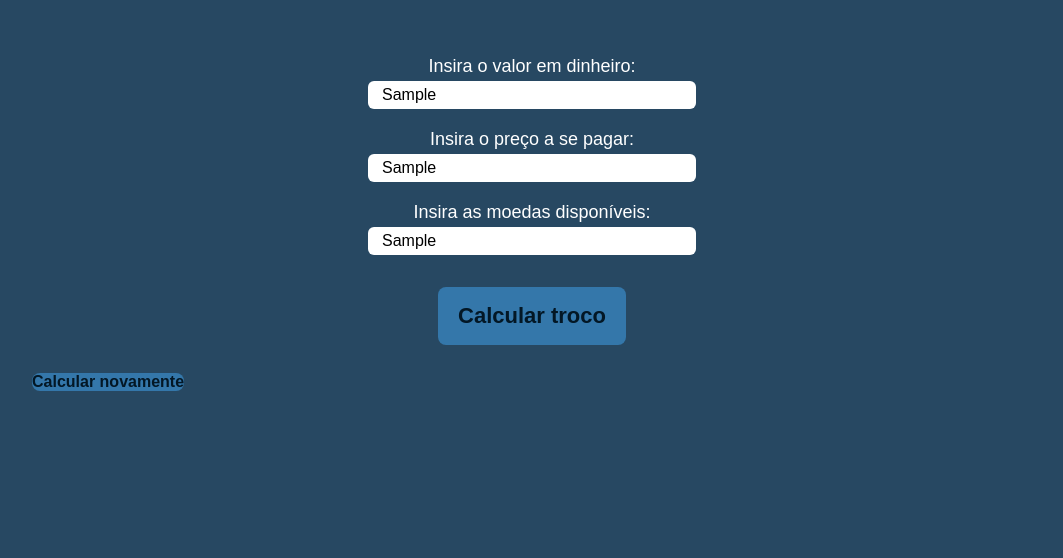
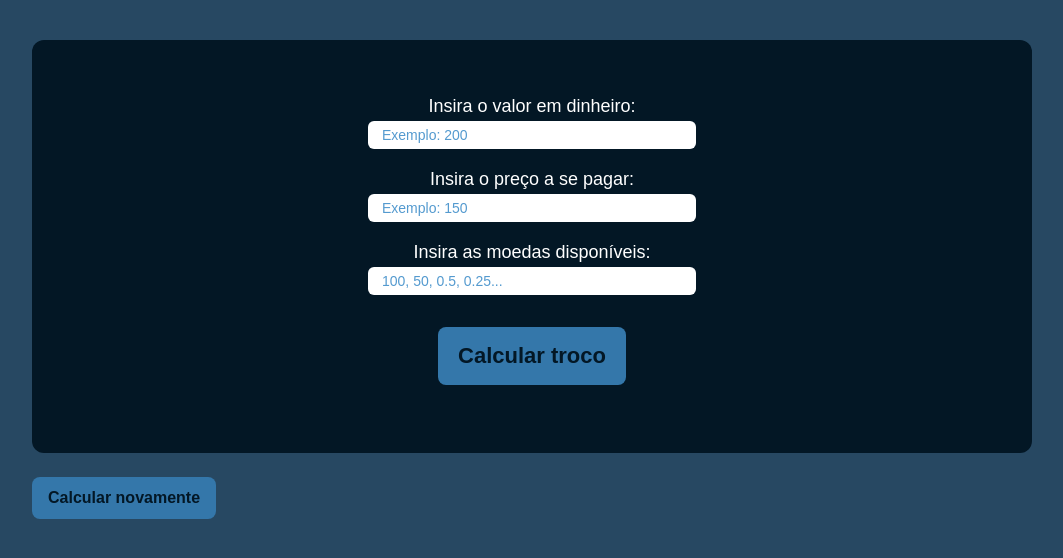
Before and after one commit to projeto-de-algoritmos/Greed_Calculadora_de_troco, a plain HTML site: page index.html in a window 1280 px wide. Both pictures are taken after typing "Sample", "Sample", "Sample" into the empty fields and a click on the button "Calcular novamente". Shown: the whole page, without its empty margins (108-1171 px from the left). Drawn offline with Linux system fonts and the light colour scheme.

Commit message:
Adicao da funcionalidade de limpeza dos inputs e acrescimos no CSS, Co-authored-by: Gustavo Duarte Moreira <gustavoduartemoreira@gmail.com>

```diff
--- a/index.html
+++ b/index.html
@@ -26,7 +26,7 @@
 
     <div class="container">
         <div class="result"></div>
-        <button>Calcular novamente</button>
+        <button class="clear">Calcular novamente</button>
     </div>
 
     <script src="./script.js"></script>
--- a/script.js
+++ b/script.js
@@ -59,23 +59,37 @@ function calculaMoedas(moedas, valor) {
     exibe(qtd, moedas)
 }
 
+const result = document.querySelector('.result')
+
 function exibe(qtd, moedas) {
-    const result = document.querySelector('.result')
 
     for (let i = 0; i < qtd.length; i++) {
         let element = document.createElement('p')
-        element.textContent = `Quantidade de notas/moedas de ${moedas[i]}: ${qtd[i]}`
+        element.textContent = `Quantidade de notas/moedas de R$${moedas[i]}: ${qtd[i]}`
         element.classList.add('qtdMoeda')
         result.appendChild(element)
     }
 
     for (let i = 0; i < moedas.length - qtd.length; i++) {
         let element = document.createElement('p')
-        element.textContent = `Quantidade de notas/moedas de ${moedas[moedas.length - i - 1]}: 0`
+        element.textContent = `Quantidade de notas/moedas de R$${moedas[moedas.length - i - 1]}: 0`
         element.classList.add('qtdMoeda')
         result.appendChild(element)
     }
 
     console.log(result)
+}
 
-}
+const clear = document.querySelector('.clear')
+
+clear.addEventListener('click', () => {
+    input[0].value = ''
+    input[1].value = ''
+    input[2].value = ''
+
+    const paragrafos = document.querySelectorAll('.qtdMoeda')
+    for (let i = 0; i < paragrafos.length; i++) {
+        paragrafos[i].parentNode.removeChild(paragrafos[i])
+    }
+
+})
--- a/style.css
+++ b/style.css
@@ -37,6 +37,10 @@ button {
     align-items: center;
     margin-top: 40px;
     gap: 4px;
+    background-color: #031725;
+    border-radius: 12px;
+    padding: 40px 0;
+
 }
 
 .form button {
@@ -61,3 +65,13 @@ button {
     font-size: 18px;
     margin-top: 16px;
 }
+
+.container {
+    color: #fff;
+    margin-top: 24px;
+}
+
+.container button {
+    padding: 12px 16px;
+    margin-top: 12px;
+}
```
